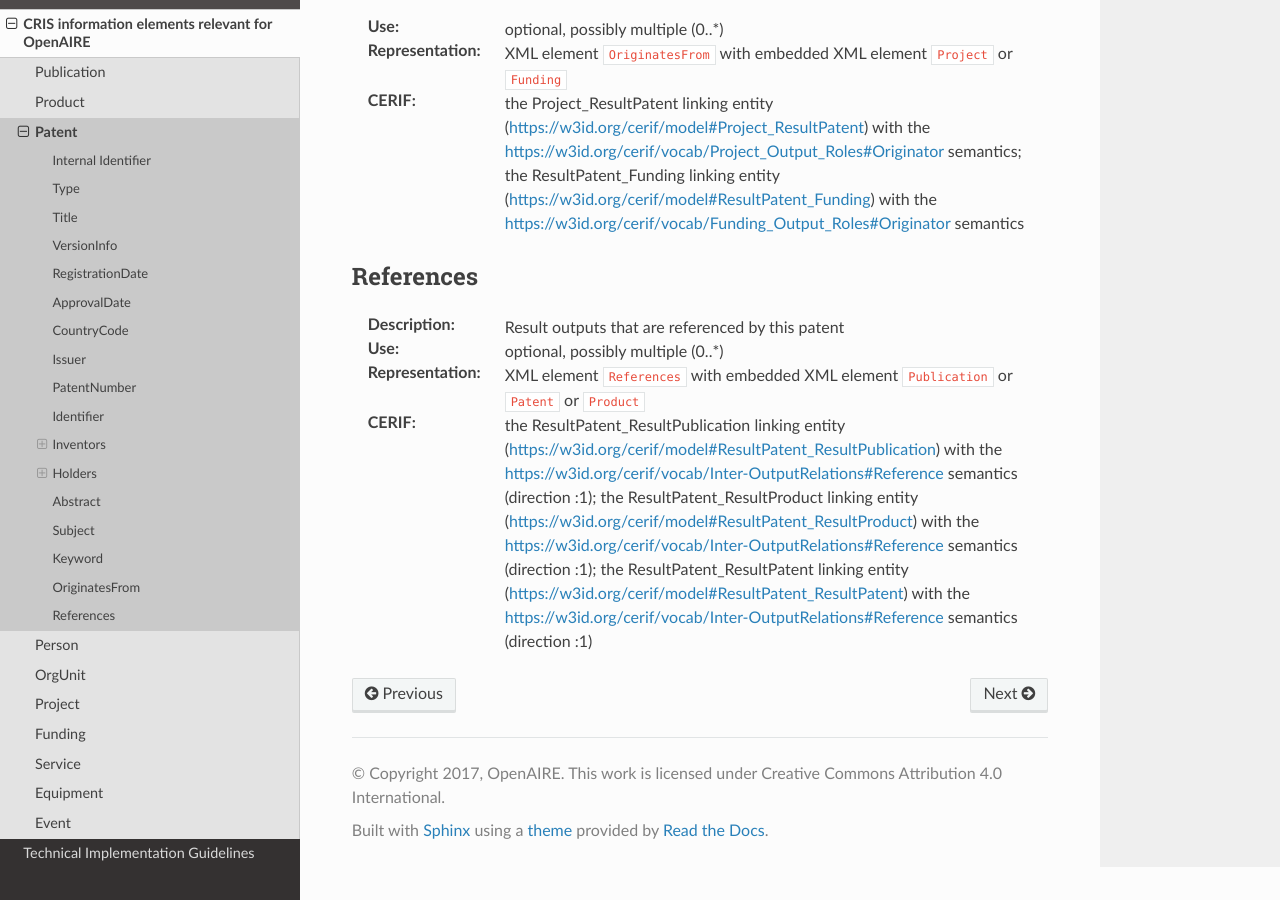
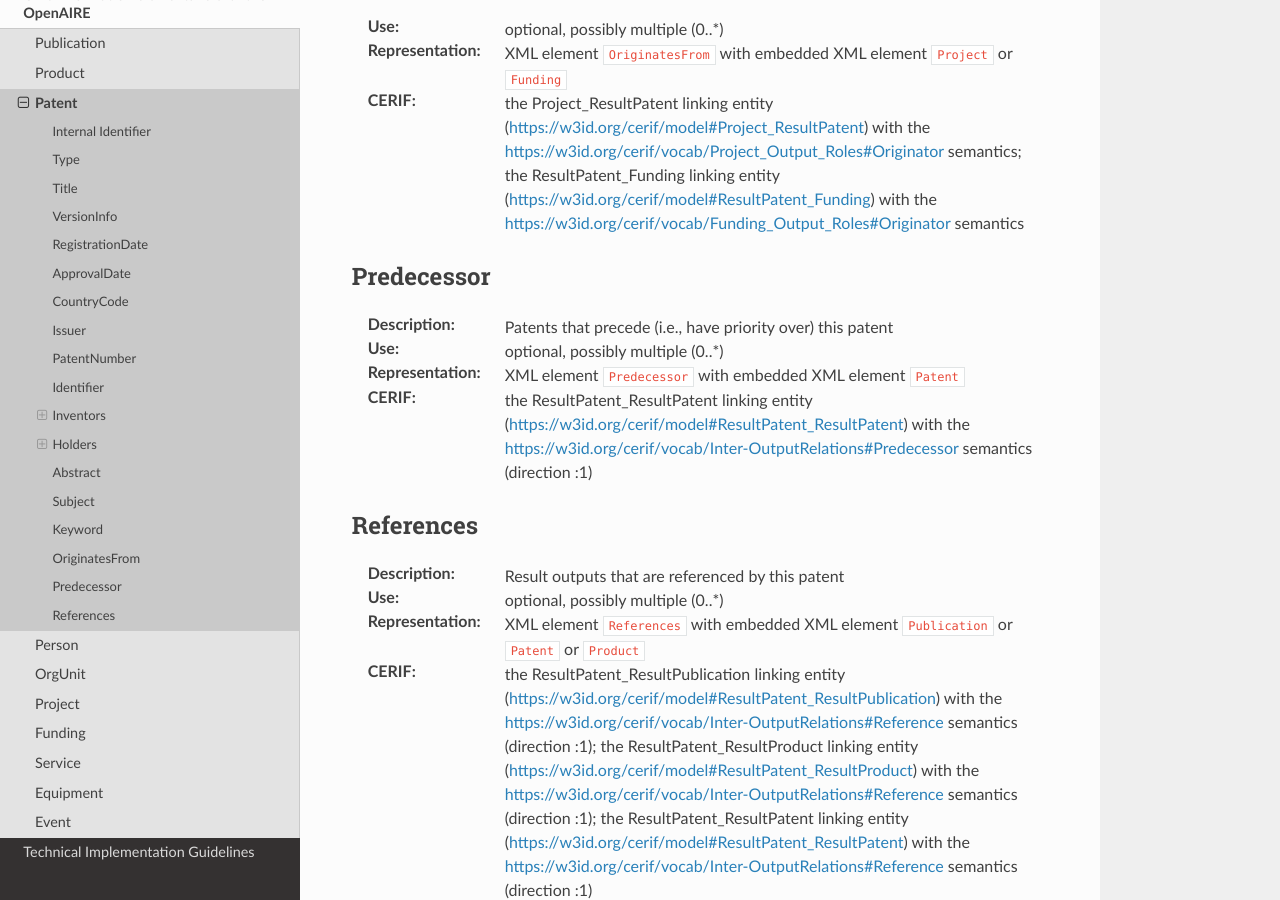
Before and after one commit to openaire/guidelines-cris-managers, a Sphinx documentation site: the page built from docs/cerif_xml_patent_entity.rst, in a window 1280 px wide and 900 px high, scrolled down 4004 px. Built offline with Sphinx 7.4.7 and the Read the Docs theme 2.0.0, drawn with Linux system fonts in a browser that asks for light colours; a script that is not in the unit is left out.

Commit message:
updated Patent/Predecessor/Patent
- the previous construct by @lremy:
  - placed after OriginatesFrom
  - put to singular name form (there can be several predecessors if the Predecessor element itself is repeated)

```diff
--- a/docs/cerif_xml_patent_entity.rst
+++ b/docs/cerif_xml_patent_entity.rst
@@ -157,6 +157,14 @@
 :CERIF: the Project_ResultPatent linking entity (`<https://w3id.org/cerif/model#Project_ResultPatent>`_) with the `<https://w3id.org/cerif/vocab/Project_Output_Roles#Originator>`_ semantics; the ResultPatent_Funding linking entity (`<https://w3id.org/cerif/model#ResultPatent_Funding>`_) with the `<https://w3id.org/cerif/vocab/Funding_Output_Roles#Originator>`_ semantics
 
 
+Predecessor
+^^^^^^^^^^^
+:Description: Patents that precede (i.e., have priority over) this patent
+:Use: optional, possibly multiple (0..*)
+:Representation: XML element ``Predecessor`` with embedded XML element ``Patent``
+:CERIF: the ResultPatent_ResultPatent linking entity (`<https://w3id.org/cerif/model#ResultPatent_ResultPatent>`_) with the `<https://w3id.org/cerif/vocab/Inter-OutputRelations#Predecessor>`_ semantics (direction :1)
+
+
 References
 ^^^^^^^^^^
 :Description: Result outputs that are referenced by this patent
```
Also changed, not shown: 2 other files.
